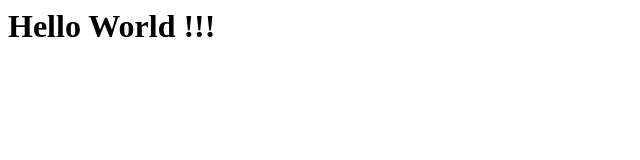
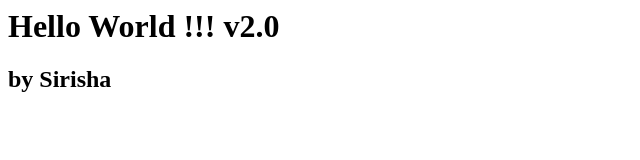
Before and after one commit to sirishak9/cd, a plain HTML site: page src/index.html in a window 1280 px wide. Shown: the whole page, without its empty margins (0-640 px from the left). Drawn offline with Linux system fonts and the light colour scheme.

Commit message:
updated my index.html
updated my index.html

```diff
--- a/src/index.html
+++ b/src/index.html
@@ -1 +1,2 @@
-<h1> Hello World !!! </h1>
+<h1> Hello World !!! v2.0 </h1>
+<h2>by Sirisha</h2>
```
